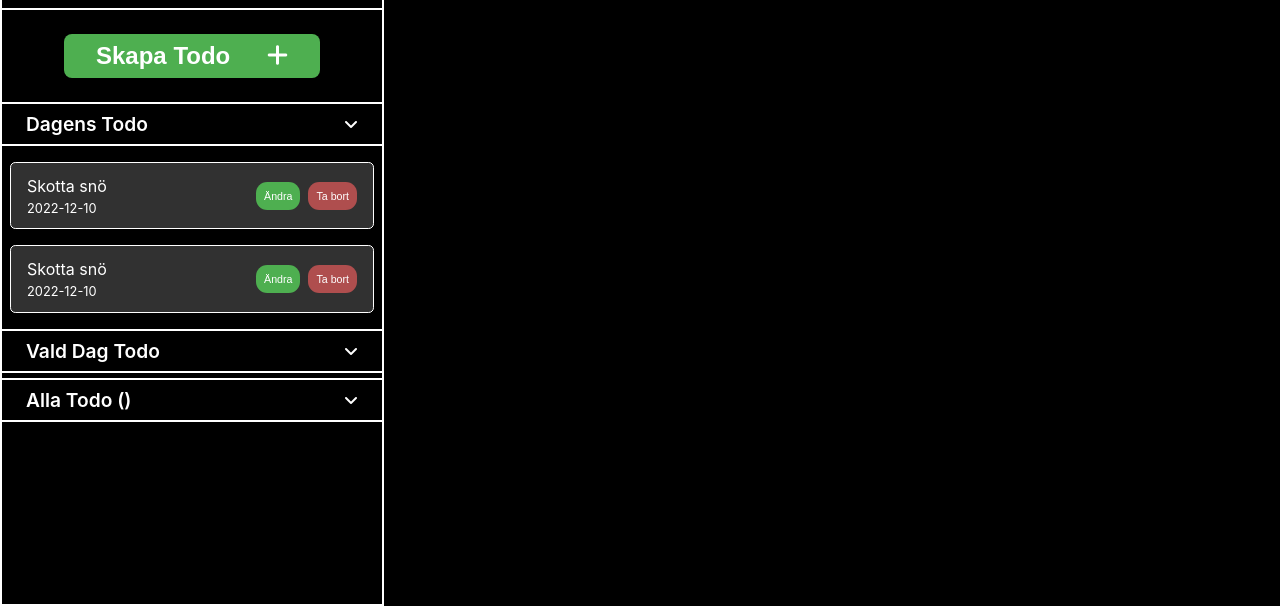
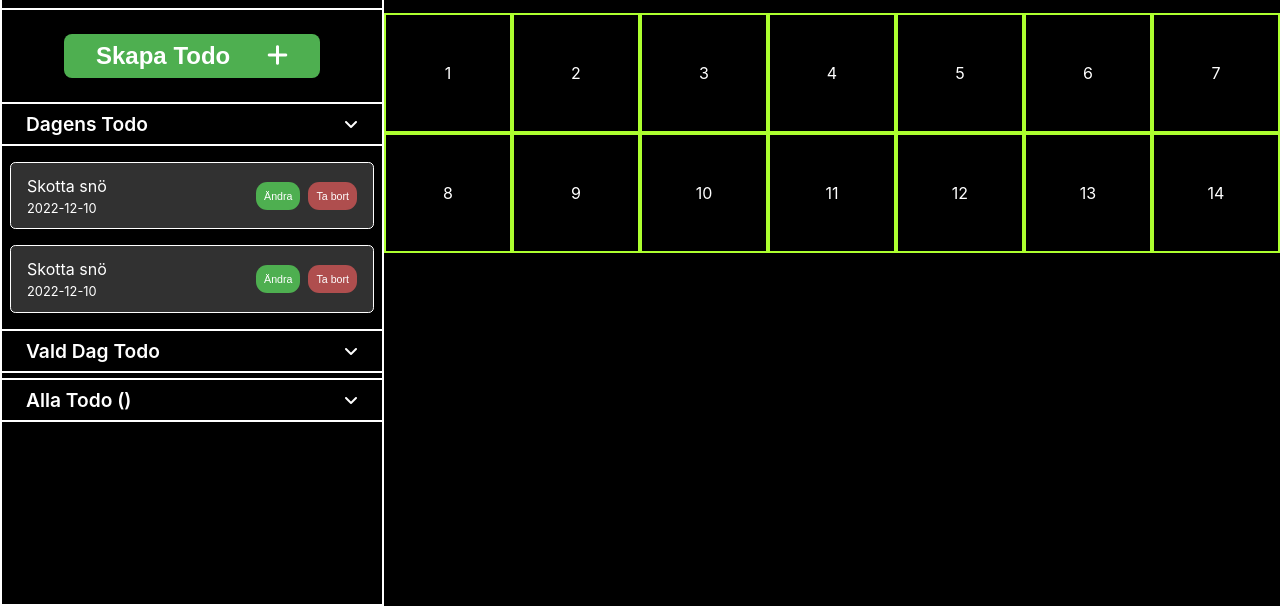
Before and after one commit to Sillen00/To-Do-Calendar, a website: page public/index.html in a window 1280 px wide. Shown: the part 194-800 px from the top of the page. Drawn offline with Linux system fonts and the light colour scheme.

Commit message:
Skapat ett gridnät som agerar responsivt.

```diff
--- a/public/css/tablet.css
+++ b/public/css/tablet.css
@@ -11,15 +11,29 @@
   margin: 1rem 0;
 }
 
+.calendar {
+  width: auto;
+  display: grid;
+  grid-template-columns: repeat(7, 1fr);
+}
+
+.day {
+  padding: 3rem 0;
+  display: flex;
+  justify-content: center;
+  align-items: center;
+  cursor: pointer;
+
+  border: 2px solid greenyellow;
+}
+
 @media (width > 768px) {
-
-  main{
+  main {
     display: block;
   }
 
-  aside{
+  aside {
     border: 2px solid var(--Secondary-color);
     border-top: none;
   }
-
 }
--- a/public/index.html
+++ b/public/index.html
@@ -153,6 +153,20 @@
           <!-- KALENDER------------------------------------------------------------------------------------------->
           <div class="calendar">
             <!-- Lägg till kalender dag item via JS -->
+            <div class="day">1</div>
+            <div class="day">2</div>
+            <div class="day">3</div>
+            <div class="day">4</div>
+            <div class="day">5</div>
+            <div class="day">6</div>
+            <div class="day">7</div>
+            <div class="day">8</div>
+            <div class="day">9</div>
+            <div class="day">10</div>
+            <div class="day">11</div>
+            <div class="day">12</div>
+            <div class="day">13</div>
+            <div class="day">14</div>
           </div>
         </main>
       </div>
```
